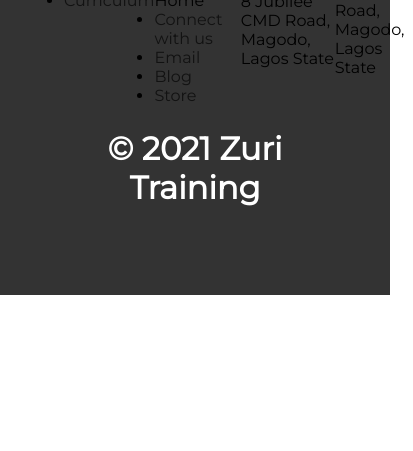
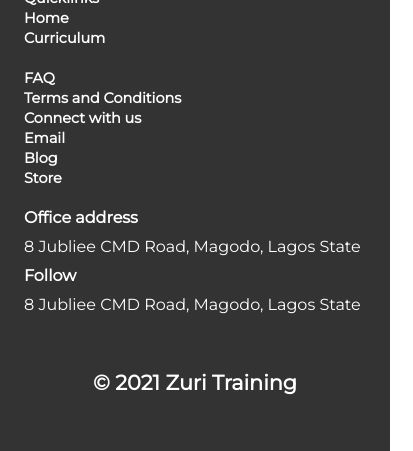
Before and after one commit to AyoFayomi/Zuri-Landing, a plain HTML site: page index.html in a window 390 px wide. Shown: the part 4701-5152 px from the top of the page, 413 px wide, since content can reach past the window. Before the commit the page ends 4996 px from the top, so only its background shows below. Drawn offline with Linux system fonts and the light colour scheme.

Commit message:
Footer added

```diff
--- a/index.html
+++ b/index.html
@@ -315,15 +315,15 @@
     </section>
     <footer>
         <section class="details">
-<div><img src="" alt=""></div>
+<div><img src="img/zuri-logo.png" alt="Zuri Training Logo"></div>
 <ul>
     <li><a href="#">Quicklinks</a></li>
-    <li><a href="#">Home</a>Home</li>
+    <li><a href="#">Home</a></li>
     <li><a href="#">Curriculum</a></li>
 </ul>
 <ul>
     <li><a href="#">FAQ</a></li>
-    <li><a href="#">Terms and Conditions</a>Home</li>
+    <li><a href="#">Terms and Conditions</a></li>
     <li><a href="#">Connect with us</a></li>
     <li><a href="#">Email</a></li>
     <li><a href="#">Blog</a></li>
--- a/style.css
+++ b/style.css
@@ -206,7 +206,7 @@
     font-weight: 700;
     line-height: 52px;
     letter-spacing: 0.005em;
-    text-align: center;
+    text-align: left;
     margin-bottom: 20px;
 
 }
@@ -630,6 +630,32 @@
     display:flex;
     justify-content:space-around;
     align-items:flex-start;
+    color:#fff;
+    width:100%;
+}
+
+.details ul{
+    list-style-type: none;
+    color:#fff;
+    line-height:20px;
+    font-size:0.9rem;
+}
+
+.details ul li a{
+     color:#fff;
+     font-size:1rem;
+     line-height:20px;
+     font-weight:bold;
+}
+
+.details .social-media h2, .address h2{
+font-size:1.3rem;
+margin:10px 0;
+}
+
+.details .social-media p,
+.address p{
+font-size:1rem;
 }
 
 section.credit{
@@ -641,3 +667,32 @@
     text-align: center;
     font-size:2rem;
 }
+
+@media (max-width:768px){
+    footer{
+        padding:2rem 0.7rem;
+    }
+    section.details{
+        display:block;
+        padding:2rem 0.8rem;
+    }
+
+    section.details ul{
+        margin-bottom:20px;
+    }
+
+    .details .social-media h2,
+    .address h2 {
+        font-size: 1rem;
+
+    }
+    .details ul li a {
+
+        font-size: 0.9rem;
+
+    }
+
+    section.credit h2 {
+        font-size: 1.3rem;
+    }
+}
```
